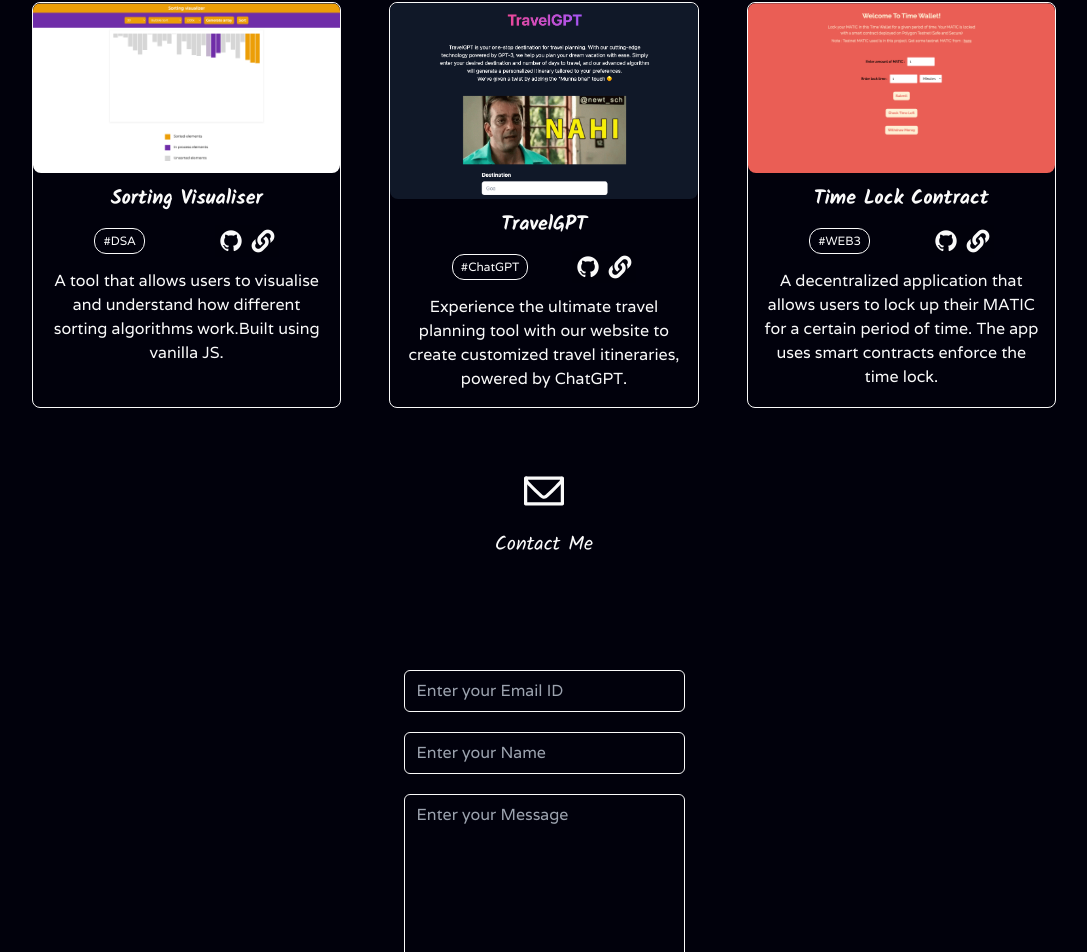
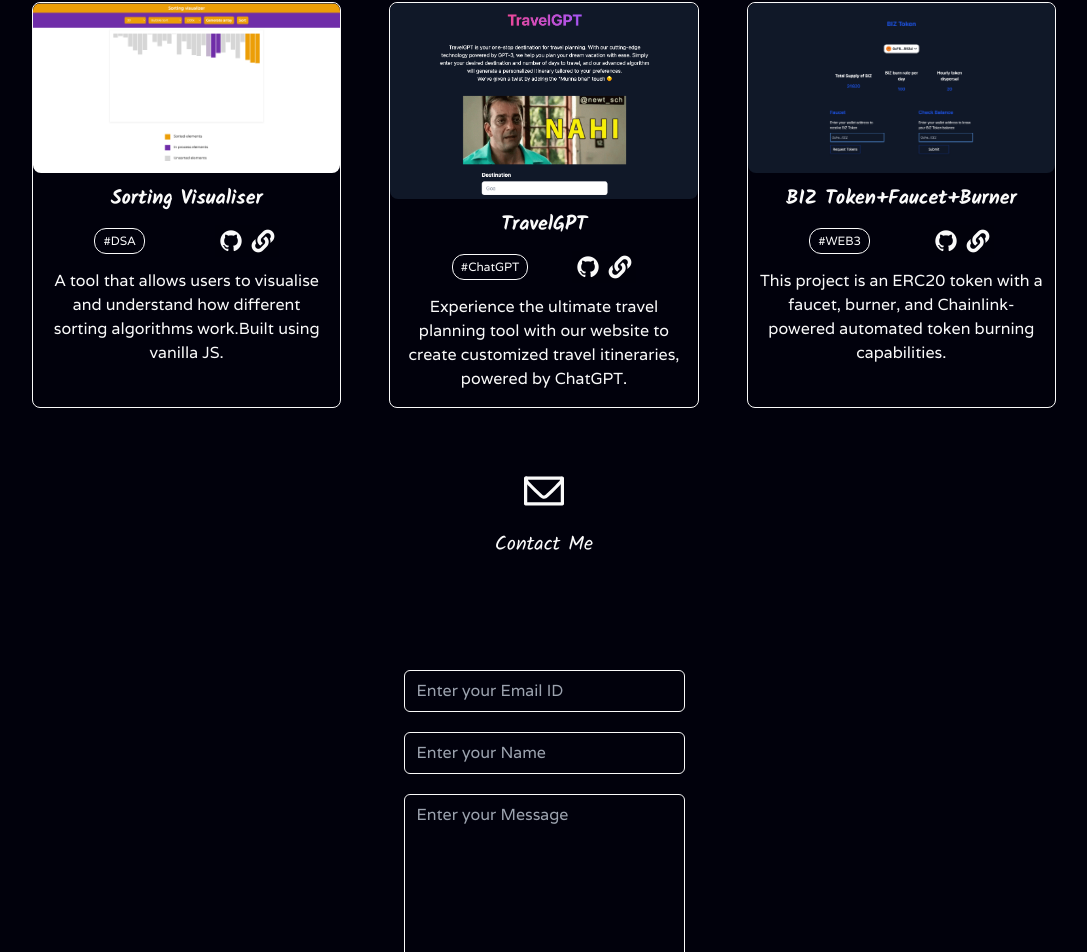
Before and after one commit to SrinivasJoshi/new-portfolio, a Next.js app: page / in a window 1280 px wide. Shown: the part 2633-3585 px from the top of the page, without its empty margins (96-1183 px from the left). Built offline with nearby package versions, Linux system fonts and the light colour scheme.

Commit message:
BIZ token project added

```diff
--- a/components/Projects.jsx
+++ b/components/Projects.jsx
@@ -55,13 +55,13 @@
 		},
 		{
 			id: 6,
-			name: 'Time Lock Contract',
+			name: 'BIZ Token+Faucet+Burner',
 			image: '/images/project-images/6.png',
 			tag: '#WEB3',
 			description:
-				'A decentralized application that allows users to lock up their MATIC for a certain period of time. The app uses smart contracts enforce the time lock.',
-			github_url: 'https://github.com/SrinivasJoshi/timelock',
-			site_url: 'https://timelock-three.vercel.app/',
+				'This project is an ERC20 token with a faucet, burner, and Chainlink-powered automated token burning capabilities.',
+			github_url: 'https://github.com/SrinivasJoshi/BizToken',
+			site_url: 'https://biz-token.vercel.app/',
 		},
 	];
 	return (
```
Also changed, not shown: public/images/project-images/6.png.
